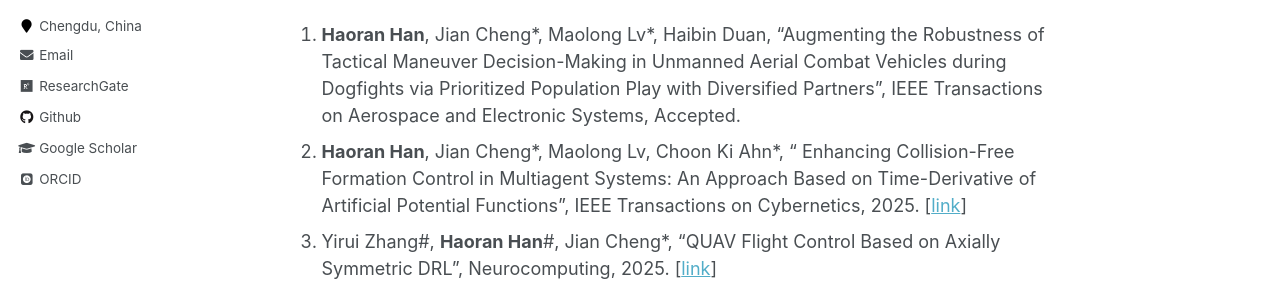
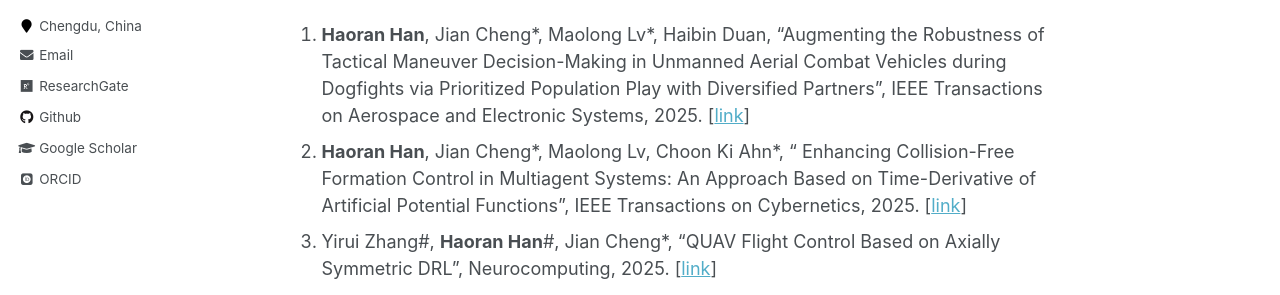
Before and after one commit to Han-Adam/Han-Adam.github.io, a Jekyll site: the page built from _pages/about.md, in a window 1280 px wide and 900 px high, scrolled down 492 px. Shown: the part 236-531 px from the top of the window. Built offline with Jekyll 4.4.1, drawn with Linux system fonts in a browser that asks for light colours; some web fonts are replaced.

Commit message:
Update about.md

```diff
--- a/_pages/about.md
+++ b/_pages/about.md
@@ -18,7 +18,7 @@ I am chasing my PHD at School of Information and Communication Engineering, Univ
 ## Publication
 \# represents equal contribution, * represents corresponding author.
 ### Journal Article
-1. **Haoran Han**, Jian Cheng\*, Maolong Lv\*, Haibin Duan, "Augmenting the Robustness of Tactical Maneuver Decision-Making in Unmanned Aerial Combat Vehicles during Dogfights via Prioritized Population Play with Diversified Partners",  IEEE Transactions on Aerospace and Electronic Systems, Accepted.
+1. **Haoran Han**, Jian Cheng\*, Maolong Lv\*, Haibin Duan, "Augmenting the Robustness of Tactical Maneuver Decision-Making in Unmanned Aerial Combat Vehicles during Dogfights via Prioritized Population Play with Diversified Partners",  IEEE Transactions on Aerospace and Electronic Systems, 2025. [[link](https://ieeexplore.ieee.org/document/11029037)]
 2. **Haoran Han**, Jian Cheng\*, Maolong Lv, Choon Ki Ahn\*, " Enhancing Collision-Free Formation Control in Multiagent Systems: An Approach Based on Time-Derivative of Artificial Potential Functions", IEEE Transactions on Cybernetics, 2025. [[link](https://ieeexplore.ieee.org/document/10993499)]
 3. Yirui Zhang#, **Haoran Han**#, Jian Cheng*, "QUAV Flight Control Based on Axially Symmetric DRL", Neurocomputing, 2025. [[link](https://www.sciencedirect.com/science/article/pii/S0925231225003753)]
 4. Shuliang He#, **Haoran Han**#, Jian Cheng*, "Trajectory Tracking of QUAV Based on Cascade DRL with Feedforward Control", Neurocomputing, 2024. [[link](https://www.sciencedirect.com/science/article/pii/S0925231224018289)]
```
